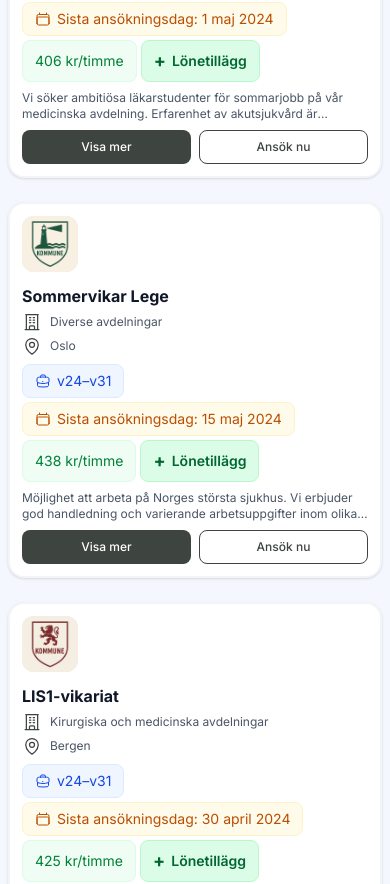
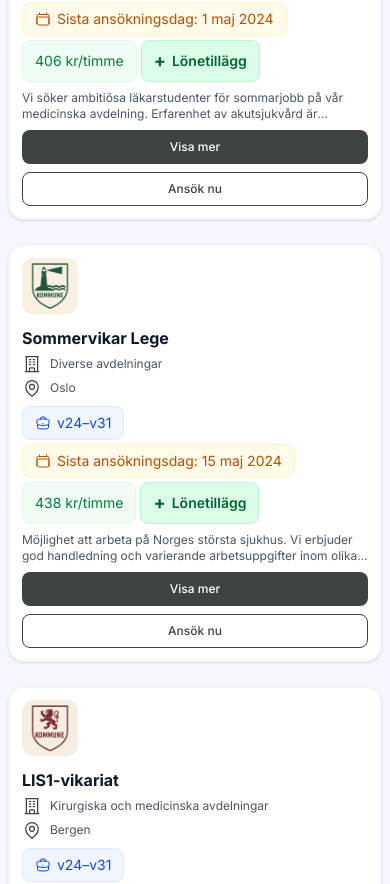
Before and after one commit to albinseger/Vardbasen-3.0, a Next.js app: page / in a window 390 px wide. Shown: the part 1023-1907 px from the top of the page. Built offline with nearby package versions, Linux system fonts and the light colour scheme.

Commit message:
Återställer knapparna så de ligger bredvid varandra på desktop och under varandra på mobil, med rätt bredd

```diff
--- a/src/app/page.tsx
+++ b/src/app/page.tsx
@@ -923,19 +923,19 @@ export default function Home() {
                         </p>
                       </div>
                     </div>
-                    <div className="flex flex-row sm:flex-col gap-2 sm:gap-3 sm:w-auto w-full">
+                    <div className="flex flex-col sm:flex-row gap-2 sm:gap-3 sm:w-auto w-full">
                       <button
                         onClick={(e) => {
                           e.stopPropagation();
                           handleJobClick(job.id);
                         }}
-                        className="flex-1 sm:flex-initial inline-flex justify-center items-center px-3 sm:px-4 py-2 border border-transparent text-xs sm:text-sm font-medium rounded-lg bg-[#3e443f] hover:bg-[#232623] transition-colors text-white"
+                        className="w-full sm:w-auto inline-flex justify-center items-center px-3 sm:px-4 py-2 border border-transparent text-xs sm:text-sm font-medium rounded-lg bg-[#3e443f] hover:bg-[#232623] transition-colors text-white"
                       >
                         Visa mer
                       </button>
                       <button
                         onClick={(e) => handleApplyClick(e, job)}
-                        className="flex-1 sm:flex-initial inline-flex justify-center items-center px-3 sm:px-4 py-2 border border-[#3e443f] text-xs sm:text-sm font-medium rounded-lg text-[#3e443f] bg-white hover:bg-[#3e443f]/10 transition-colors"
+                        className="w-full sm:w-auto inline-flex justify-center items-center px-3 sm:px-4 py-2 border border-[#3e443f] text-xs sm:text-sm font-medium rounded-lg text-[#3e443f] bg-white hover:bg-[#3e443f]/10 transition-colors"
                       >
                         Ansök nu
                       </button>
```
